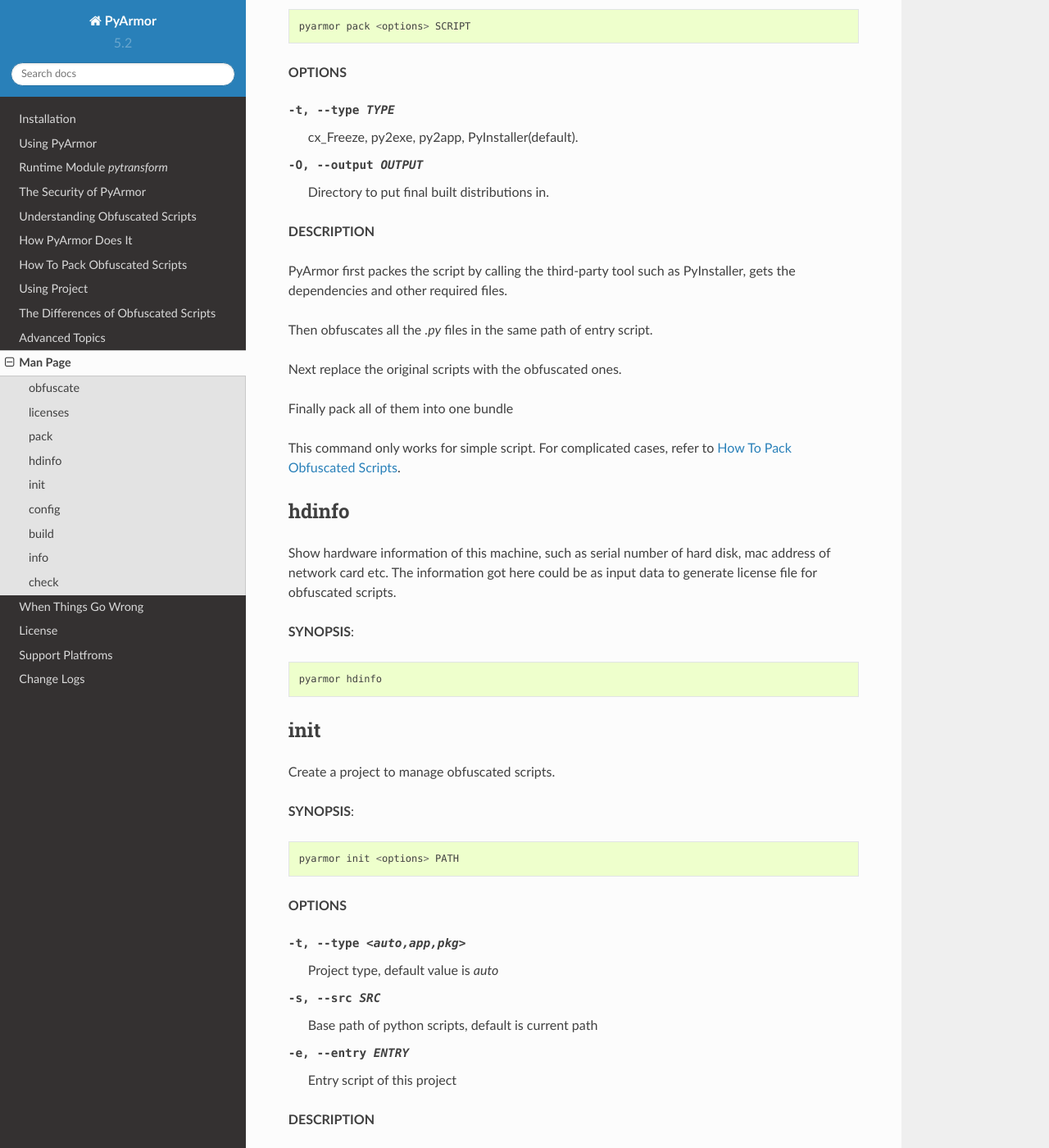
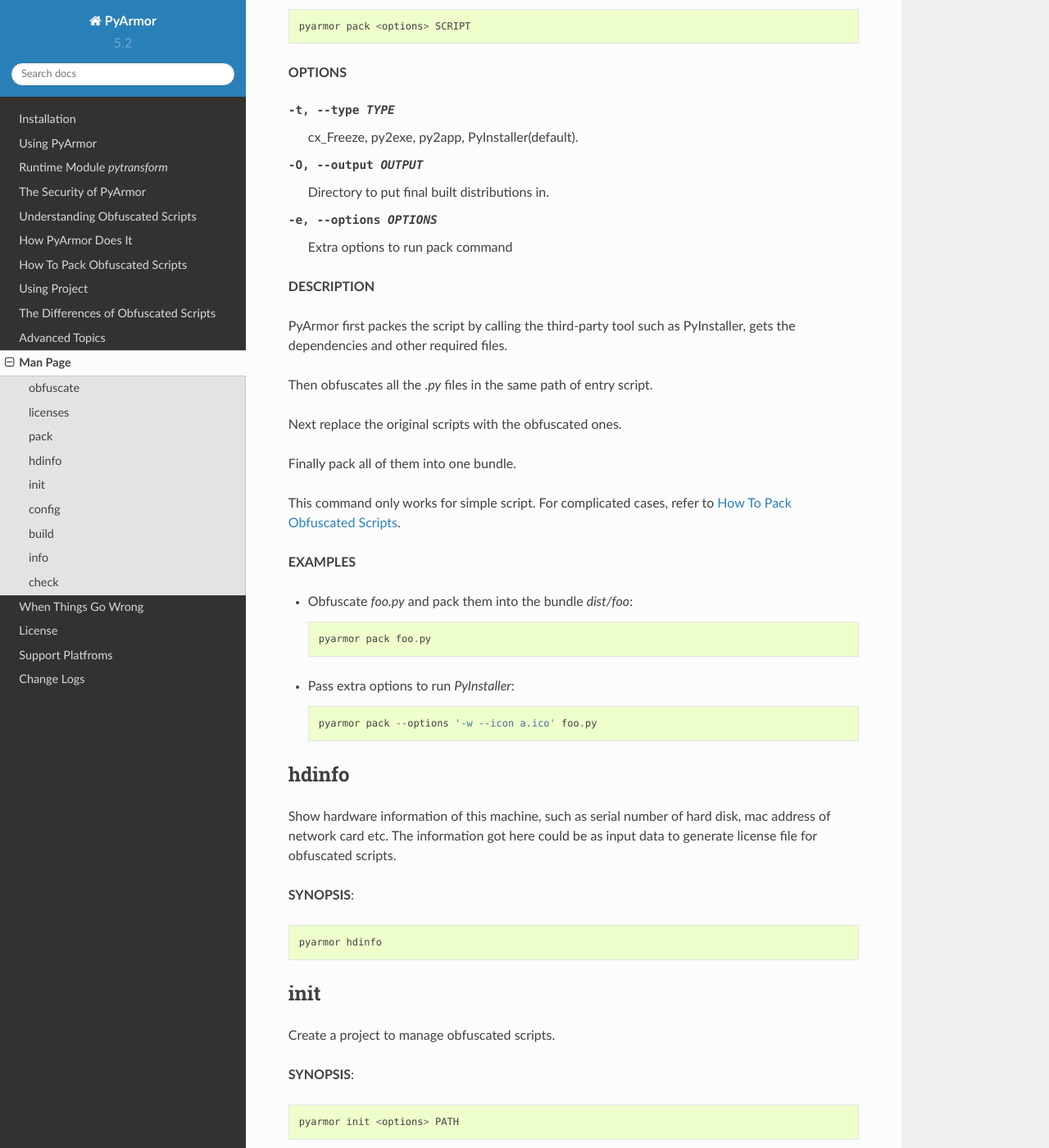
Before and after one commit to dashingsoft/pyarmor, a Sphinx documentation site: the page built from docs/man.rst, in a window 1280 px wide and 1400 px high, scrolled down 4304 px. Shown: the whole window at 82% size. Built offline with Sphinx 7.4.7 and the Read the Docs theme 2.0.0, drawn with Linux system fonts in a browser that asks for light colours; cross-references to code outside the pages are shown as plain code.

Commit message:
Add examples for pack

```diff
--- a/docs/man.rst
+++ b/docs/man.rst
@@ -172,8 +172,9 @@
 
 **OPTIONS**
 
--t, --type TYPE      cx_Freeze, py2exe, py2app, PyInstaller(default).
--O, --output OUTPUT  Directory to put final built distributions in.
+-t, --type TYPE        cx_Freeze, py2exe, py2app, PyInstaller(default).
+-O, --output OUTPUT    Directory to put final built distributions in.
+-e, --options OPTIONS  Extra options to run pack command
 
 **DESCRIPTION**
 
@@ -184,10 +185,20 @@
 
 Next replace the original scripts with the obfuscated ones.
 
-Finally pack all of them into one bundle
+Finally pack all of them into one bundle.
 
 This command only works for simple script. For complicated cases,
 refer to :ref:`How to pack obfuscated scripts`.
+
+**EXAMPLES**
+
+* Obfuscate `foo.py` and pack them into the bundle `dist/foo`::
+
+    pyarmor pack foo.py
+
+* Pass extra options to run `PyInstaller`::
+
+    pyarmor pack --options '-w --icon a.ico' foo.py
 
 .. _hdinfo:
 
```
